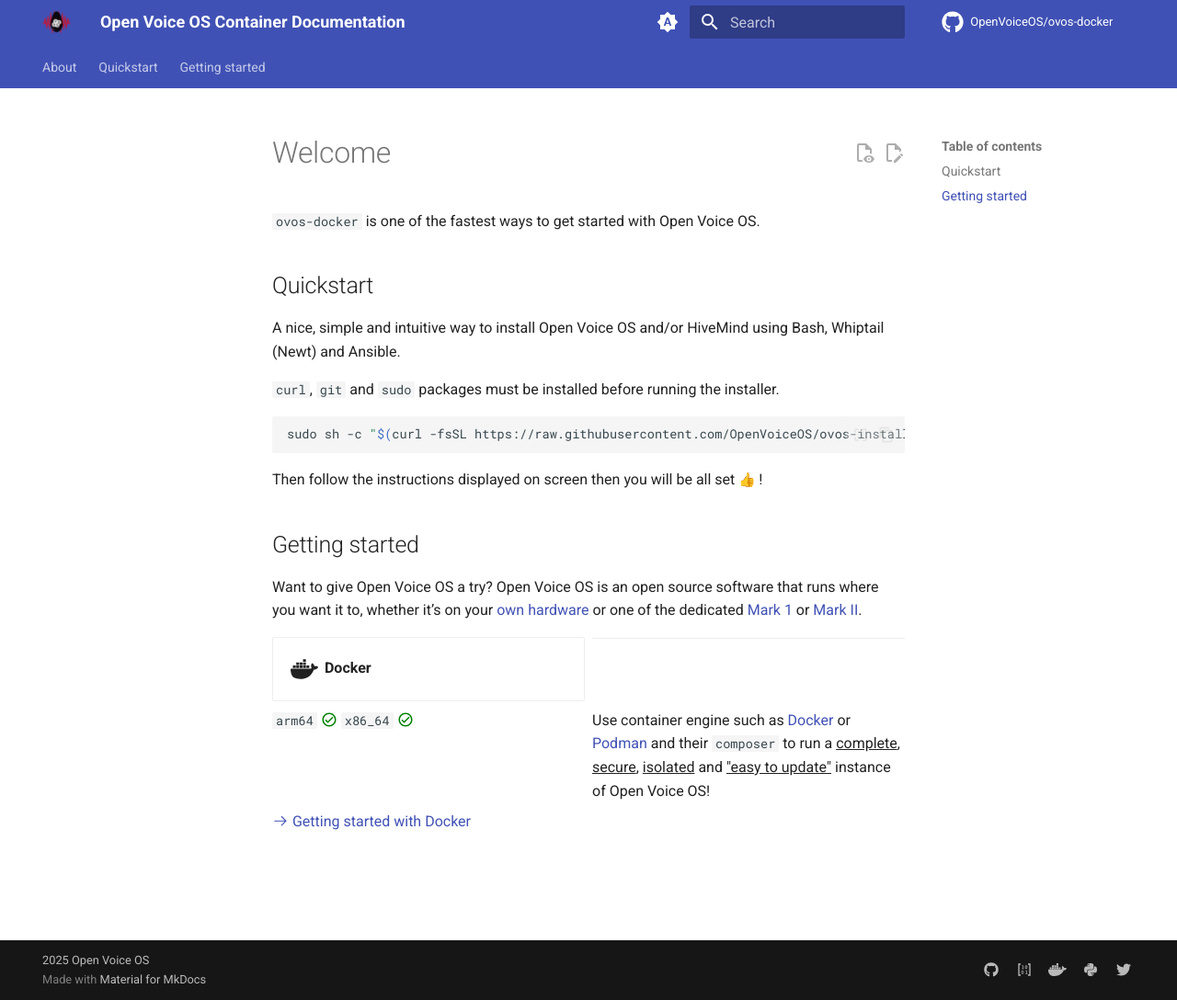
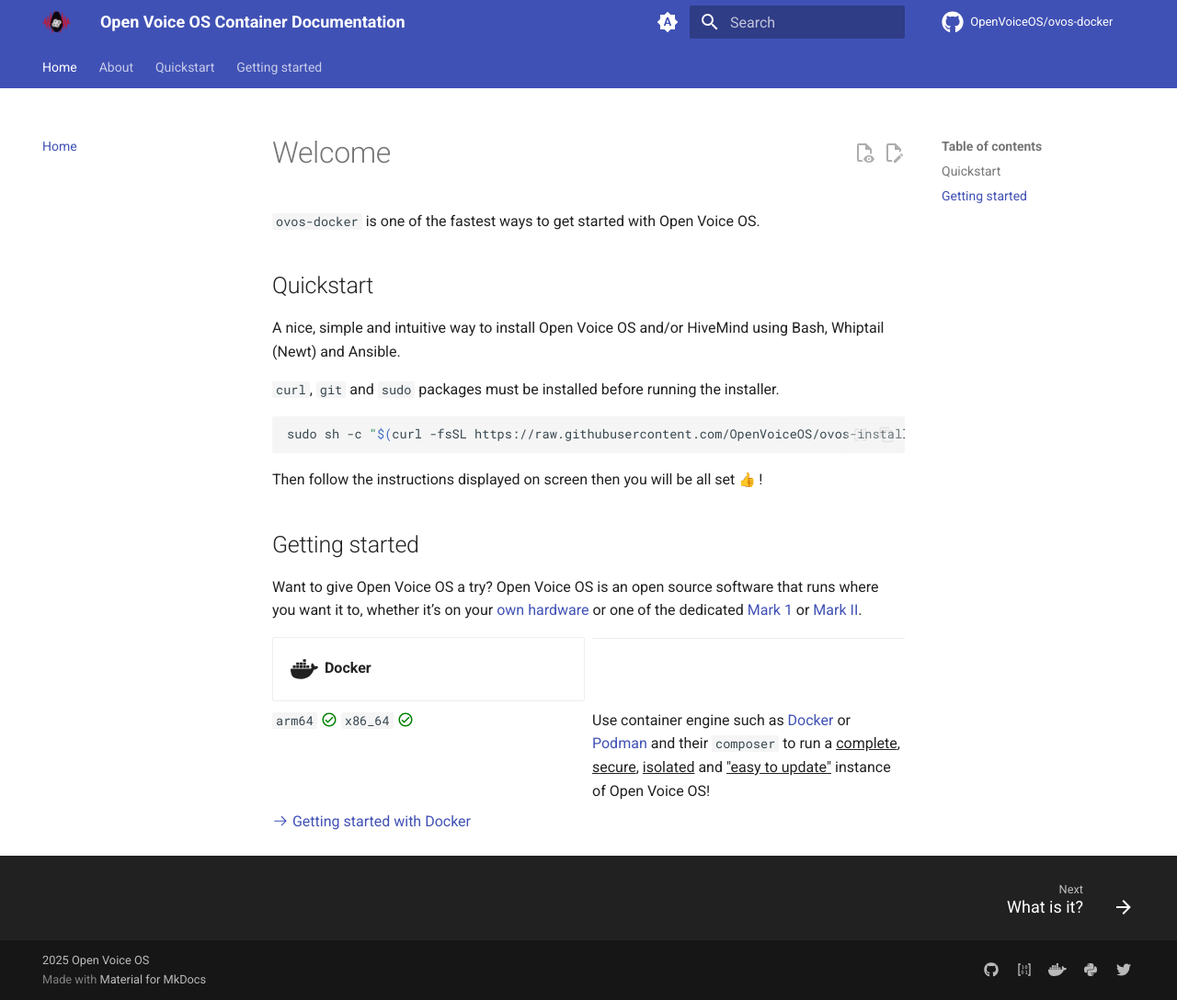
Before and after one commit to OpenVoiceOS/ovos-docker, an MkDocs documentation site: the page built from docs/index.md, in a window 1280 px wide and 1088 px high. Shown: the whole window at 92% size. Built offline with MkDocs 1.6.1 and Material for MkDocs 9.7.7, drawn with Linux system fonts in a browser that asks for light colours; emoji names are drawn with the system emoji font; plug-ins that fetch from the network failed and are left out; comment, search, counter and statistics services are not loaded; some of the changed lines change nothing that is shown.

Commit message:
[ci] Use community version

```diff
--- a/mkdocs.yml
+++ b/mkdocs.yml
@@ -65,6 +65,7 @@
   - git-committers:
       repository: OpenVoiceOS/ovos-docker
       branch: documentation
+      token: !ENV MKDOCS_GIT_COMMITTERS_APIKEY
   - git-revision-date-localized:
       enable_creation_date: true
   - privacy:
@@ -149,6 +150,7 @@
   - pymdownx.tilde
 
 nav:
+  - Home: index.md
   - About:
       - What is it?: about/what-is-it.md
       - Why use OVOS?: about/why-use-ovos.md
```
Also changed, not shown: 1 other file.
